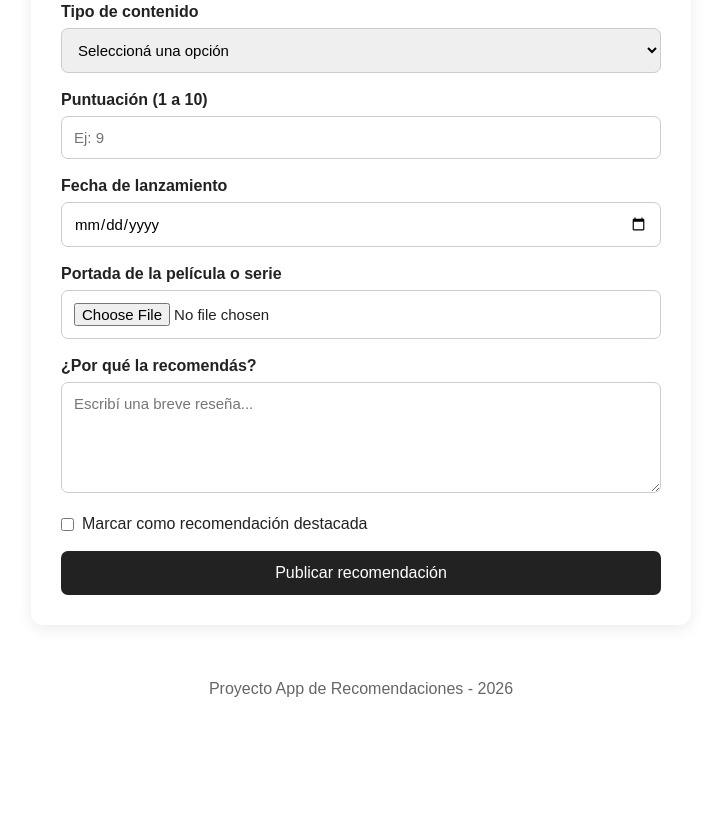
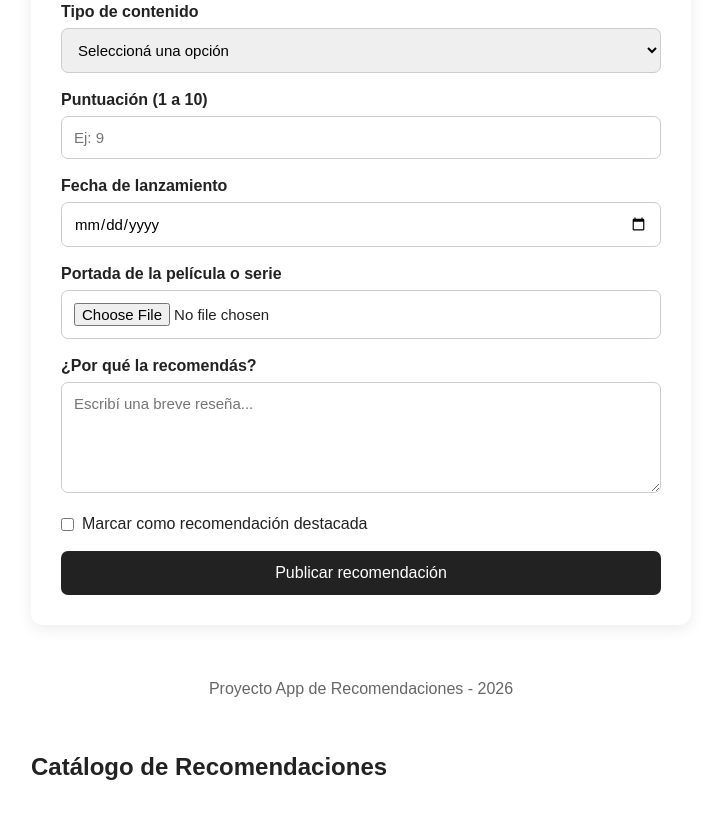
Before and after one commit to lionelgarcia/app-recomendaciones, a plain HTML site: page index.html in a window 1280 px wide. Shown: the part 479-1295 px from the top of the page, without its empty margins (279-986 px from the left). Before the commit the page ends 1197 px from the top, so only its background shows below. Drawn offline with nearby package versions, Linux system fonts and the light colour scheme.

Commit message:
actualiza html

```diff
--- a/index.html
+++ b/index.html
@@ -130,6 +130,15 @@
     <footer>
         <p>Proyecto App de Recomendaciones - 2026</p>
     </footer>
+    <main class="container">
+    <!-- Tu formulario existente queda acá arriba -->
+
+    <!-- Sección del Catálogo Dinámico -->
+    <section class="catalog-section">
+        <h2>Catálogo de Recomendaciones</h2>
+        <div id="grid-series" class="grid-cards"></div>
+    </section>
+</main>
 <!-- 2. Inicialización de tu cliente y lógica del formulario -->
     <script src="supasebaseClient.js"></script>
     <script src="main.js"></script>
```
